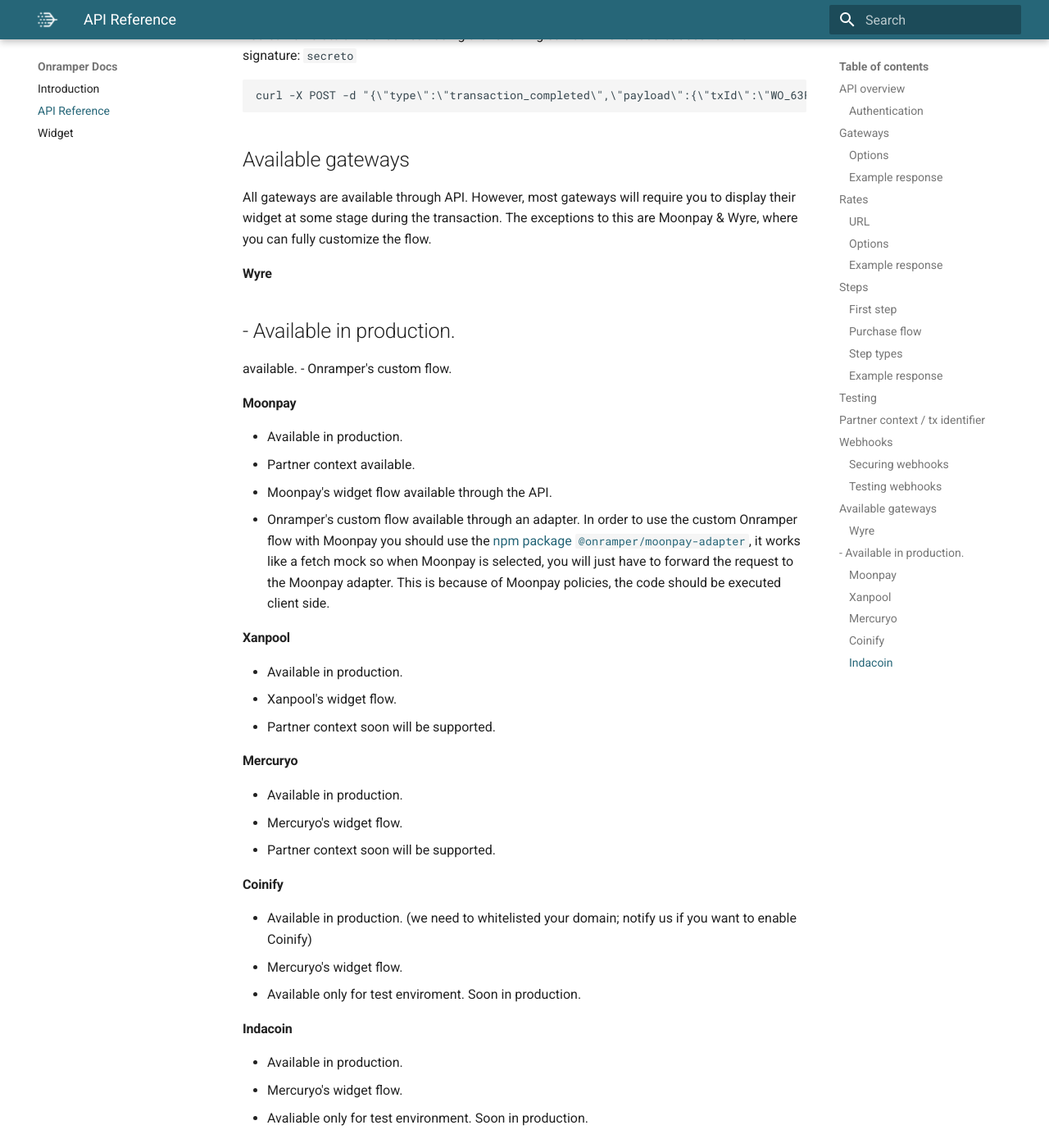
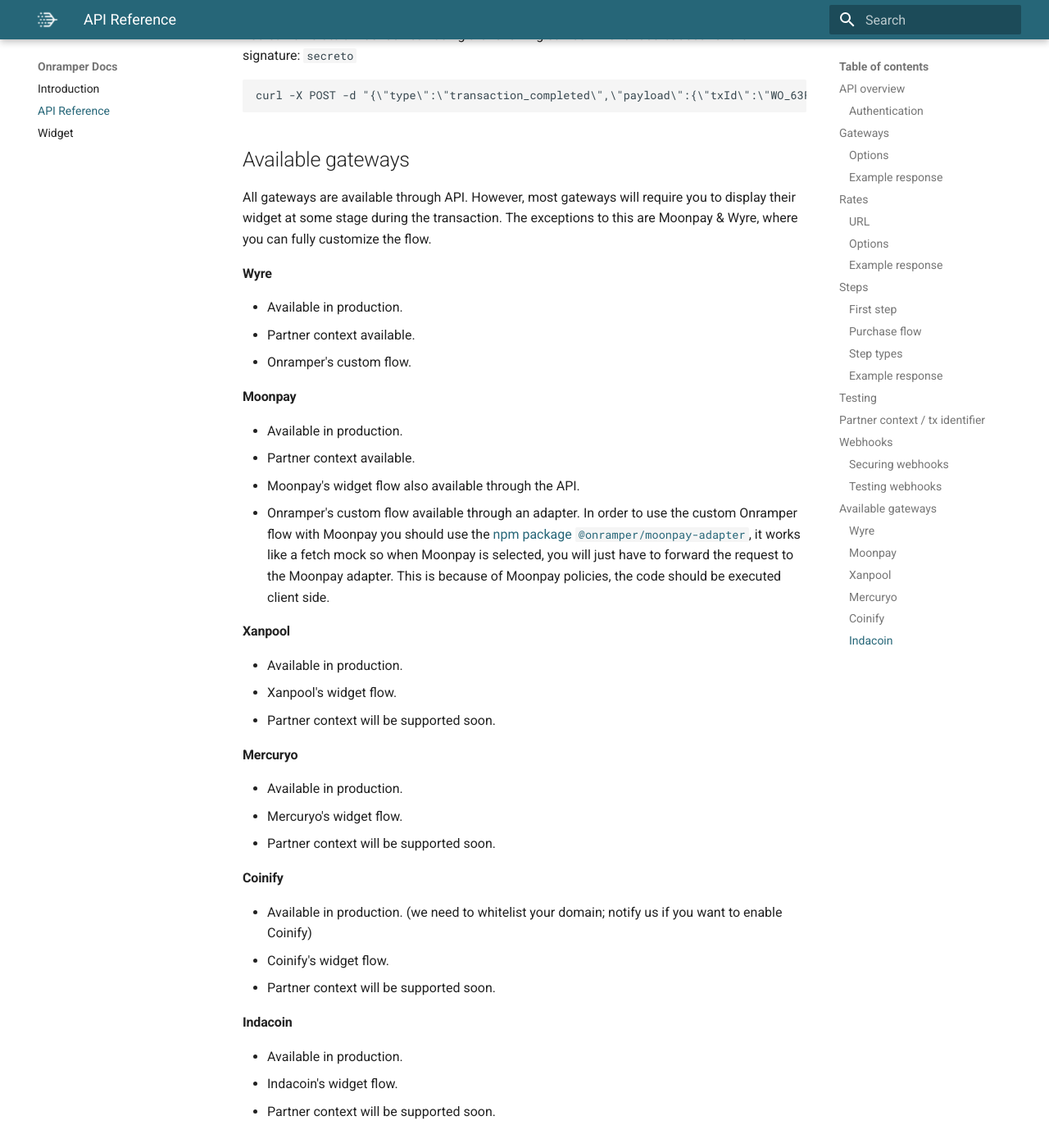
Before and after one commit to onramper/docs, an MkDocs documentation site: the page built from docs/API-Reference.md, in a window 1280 px wide and 1400 px high, scrolled down 9807 px. Shown: the whole window at 82% size. Built offline with MkDocs 1.6.1 and Material for MkDocs 9.7.7, drawn with Linux system fonts in a browser that asks for light colours.

Commit message:
Update API-Reference.md

```diff
--- a/docs/API-Reference.md
+++ b/docs/API-Reference.md
@@ -350,35 +350,34 @@ All gateways are available through API. However, most gateways will require you
 #### Wyre
 
 - Available in production.
--
-available.
+- Partner context available.
 - Onramper's custom flow.
 
 #### Moonpay
 
 - Available in production.
 - Partner context available.
-- Moonpay's widget flow available through the API.
+- Moonpay's widget flow also available through the API.
 - Onramper's custom flow available through an adapter. In order to use the custom Onramper flow with Moonpay you should use the [npm package `@onramper/moonpay-adapter`](https://www.npmjs.com/package/@onramper/moonpay-adapter), it works like a fetch mock so when Moonpay is selected, you will just have to forward the request to the Moonpay adapter. This is because of Moonpay policies, the code should be executed client side.
 
 #### Xanpool
 
 - Available in production.
 - Xanpool's widget flow.
-- Partner context soon will be supported.
+- Partner context will be supported soon.
 
 #### Mercuryo
 
 - Available in production.
 - Mercuryo's widget flow.
-- Partner context soon will be supported.
+- Partner context will be supported soon.
 
 #### Coinify
-- Available in production. (we need to whitelisted your domain; notify us if you want to enable Coinify)
-- Mercuryo's widget flow.
-- Available only for test enviroment. Soon in production.
+- Available in production. (we need to whitelist your domain; notify us if you want to enable Coinify)
+- Coinify's widget flow.
+- Partner context will be supported soon.
 
 #### Indacoin
 - Available in production.
-- Mercuryo's widget flow.
-- Avaliable only for test environment. Soon in production.
+- Indacoin's widget flow.
+- Partner context will be supported soon.
```
